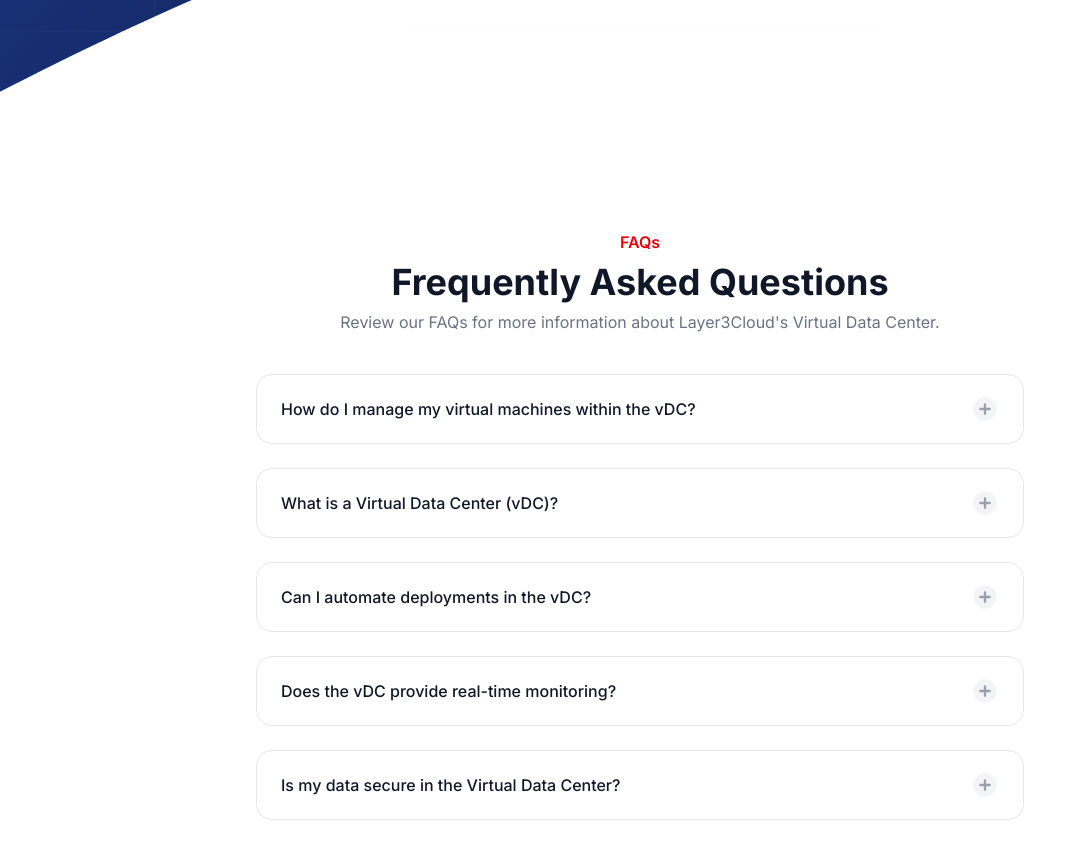
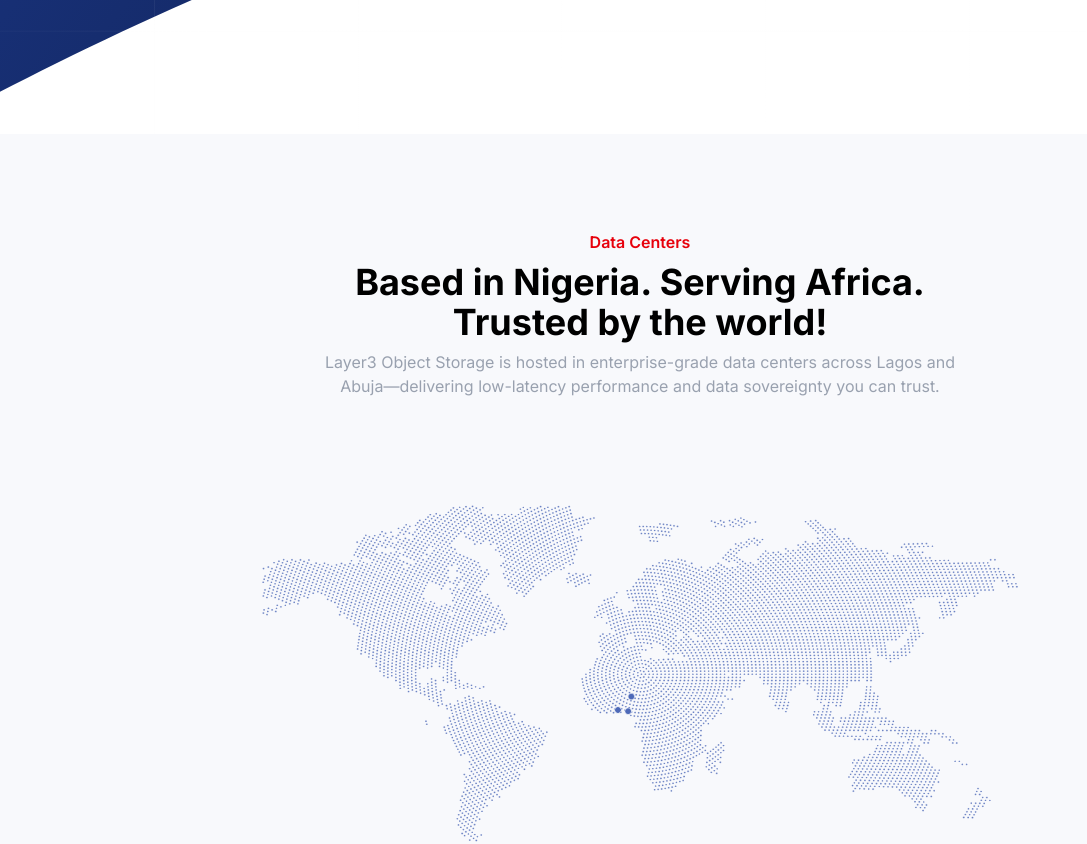
Before and after one commit to PraiseKeyz/Layer3-cloud, a Next.js app: page /virtual-data-center in a window 1280 px wide. Shown: the part 3360-4204 px from the top of the page, without its empty margins (0-1087 px from the left). Built offline with nearby package versions, Linux system fonts and the light colour scheme; a web font is replaced by a local one.

Commit message:
Rearrange sections

```diff
--- a/src/app/virtual-data-center/page.tsx
+++ b/src/app/virtual-data-center/page.tsx
@@ -8,6 +8,7 @@
 import WaveFeatureSection from '@/components/WaveFeatureSection';
 import vdcUseCasesRaw from '@/data/vdc-use-cases.json';
 import vdcFeaturesRaw from '@/data/vdc-features.json';
+import DataCenter from '@/components/DataCenter';
 
 // SVG icon mapping
 const iconMap = {
@@ -159,6 +160,9 @@
   imageAlt="Virtual Machine Illustration"
   reverse={true}
 />
+        <DataCenter />
+        <TestimonialSection />
+
         <FAQSection
         label="FAQs"
         heading="Frequently Asked Questions"
@@ -167,7 +171,6 @@
         buttonText="Read More"
         buttonHref="/faqs"
       />
-      <TestimonialSection />
       </div>
     )
 }
```
